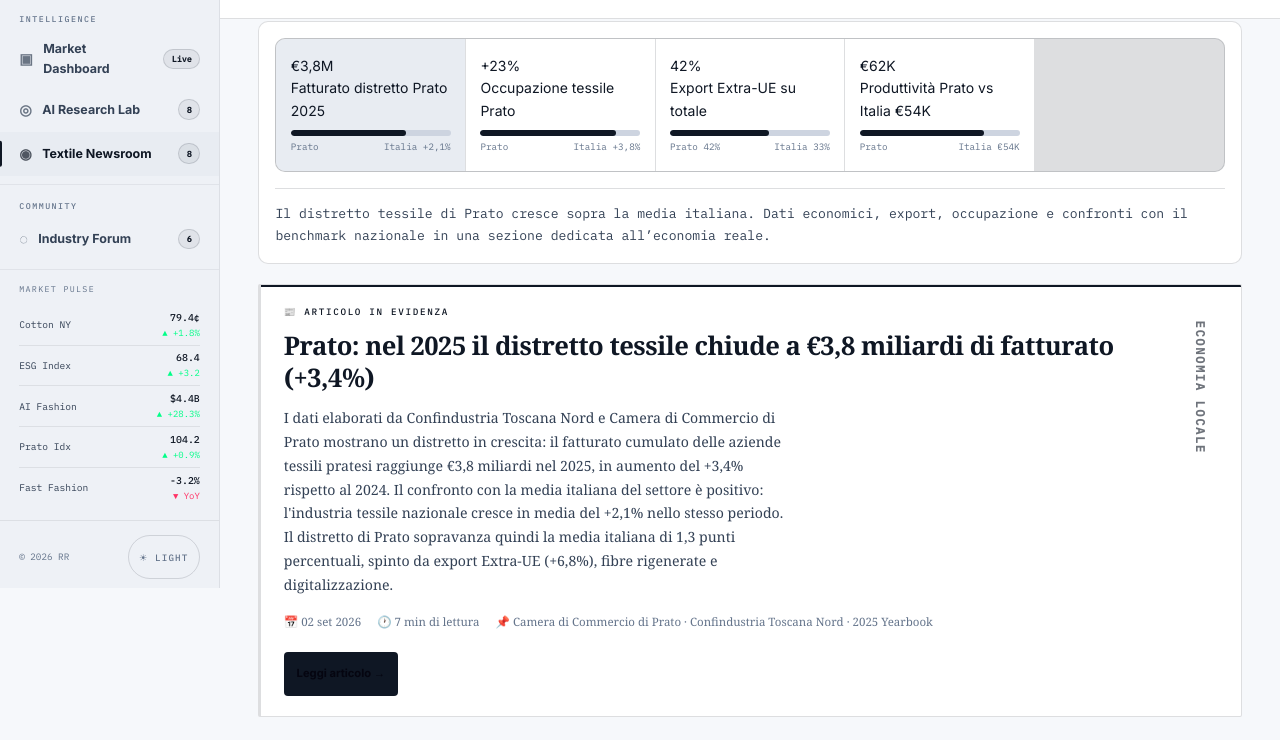
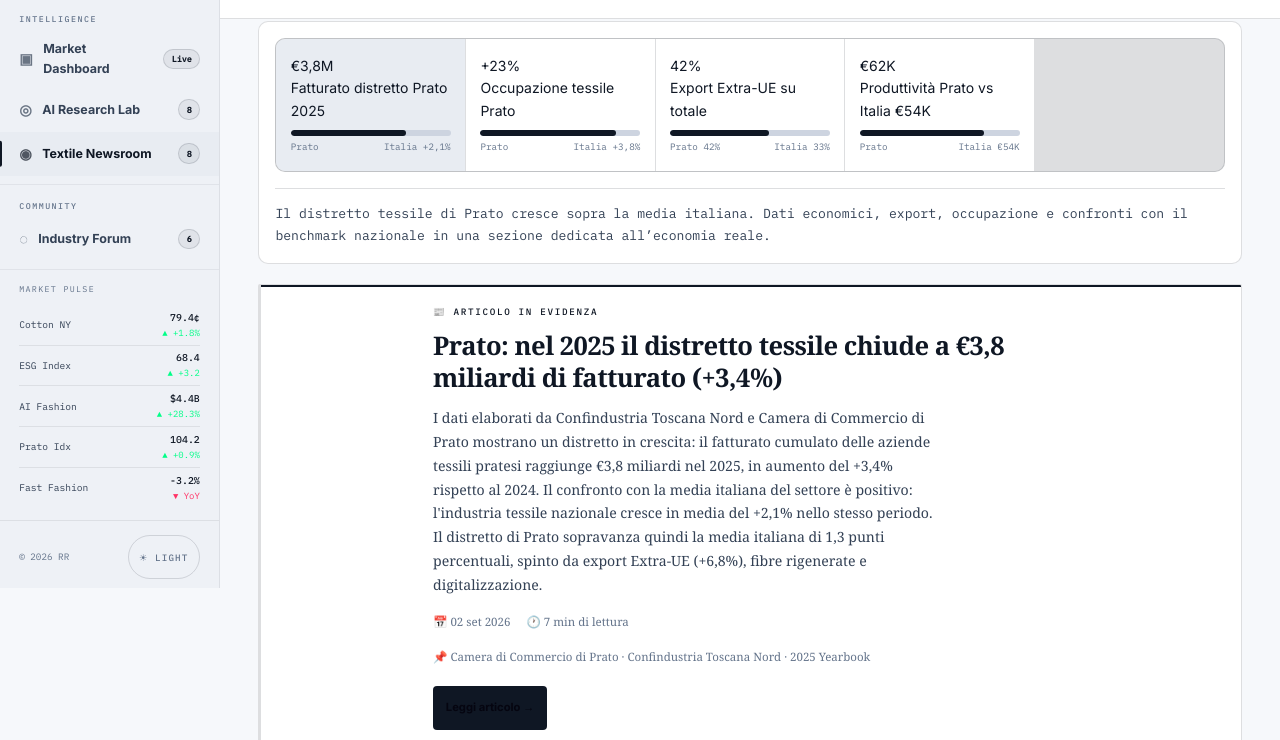
Before and after one commit to ItalyCircularFashion/RonaldoRiskaCV, a plain HTML site: page news.html in a window 1280 px wide. Shown: the part 212-952 px from the top of the page. Drawn offline with Linux system fonts and the light colour scheme.

Commit message:
news.html: centrato blocco featured article in page-news

```diff
--- a/site.css
+++ b/site.css
@@ -202,8 +202,9 @@
 body.page-news .news-card { background: var(--bg-1); border-color: var(--bdr-2); box-shadow:none; }
 body.page-news .news-card:hover { border-color: var(--bdr-3); box-shadow: 0 2px 10px rgba(30,26,22,.08); }
 body.page-news .nc-read { color: var(--gold); }
-body.page-news .featured-article { background: var(--bg-1); border-color: var(--bdr-2); box-shadow:none; }
+body.page-news .featured-article { background: var(--bg-1); border-color: var(--bdr-2); box-shadow:none; display:block !important; text-align:center; }
 body.page-news .featured-article::before { background: var(--gold); }
+body.page-news .featured-article > div:first-child { display:inline-block; text-align:left; max-width:72ch; }
 body.page-news .platform-footer { background: var(--bg-2); border-top-color: var(--bdr); }
 body.page-news .platform-footer a { color: var(--stone); }
 body.page-news .platform-footer a:hover { color: var(--gold); }
```
